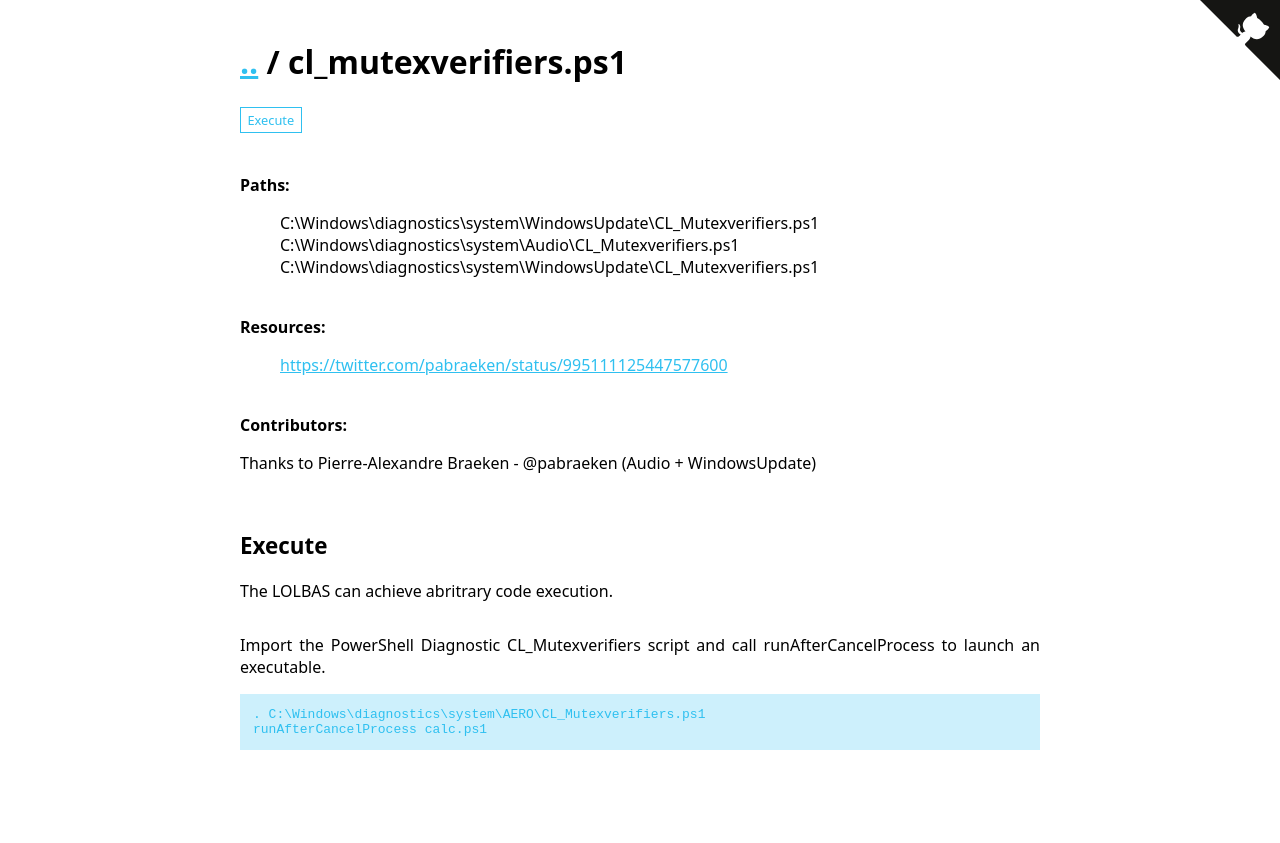
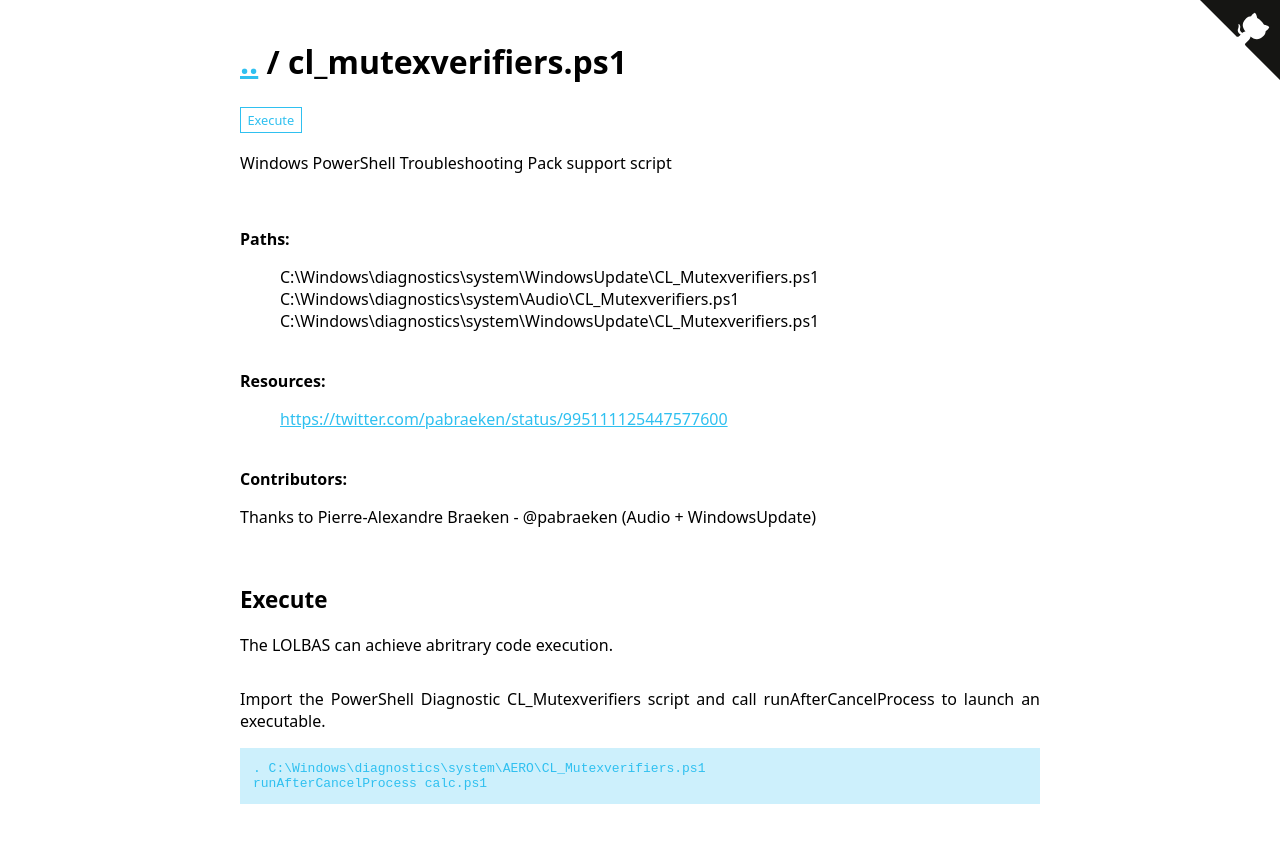
Before and after one commit to LOLBAS-Project/LOLBAS-Project.github.io, a Jekyll site: the page built from _lolbas/Scripts/CL_mutexverifiers.md, in a window 1280 px wide. Shown: the top 843 px of the page. Built offline with Jekyll 4.4.1, drawn with Linux system fonts in a browser that asks for light colours.

Commit message:
Update CL_mutexverifiers.md

```diff
--- a/_lolbas/Scripts/CL_mutexverifiers.md
+++ b/_lolbas/Scripts/CL_mutexverifiers.md
@@ -1,6 +1,6 @@
 ---
 name: cl_mutexverifiers.ps1
-description:
+description: Windows PowerShell Troubleshooting Pack support script
 functions:
   execute:
     - description:  Import the PowerShell Diagnostic CL_Mutexverifiers script and call runAfterCancelProcess to launch an executable.
```
